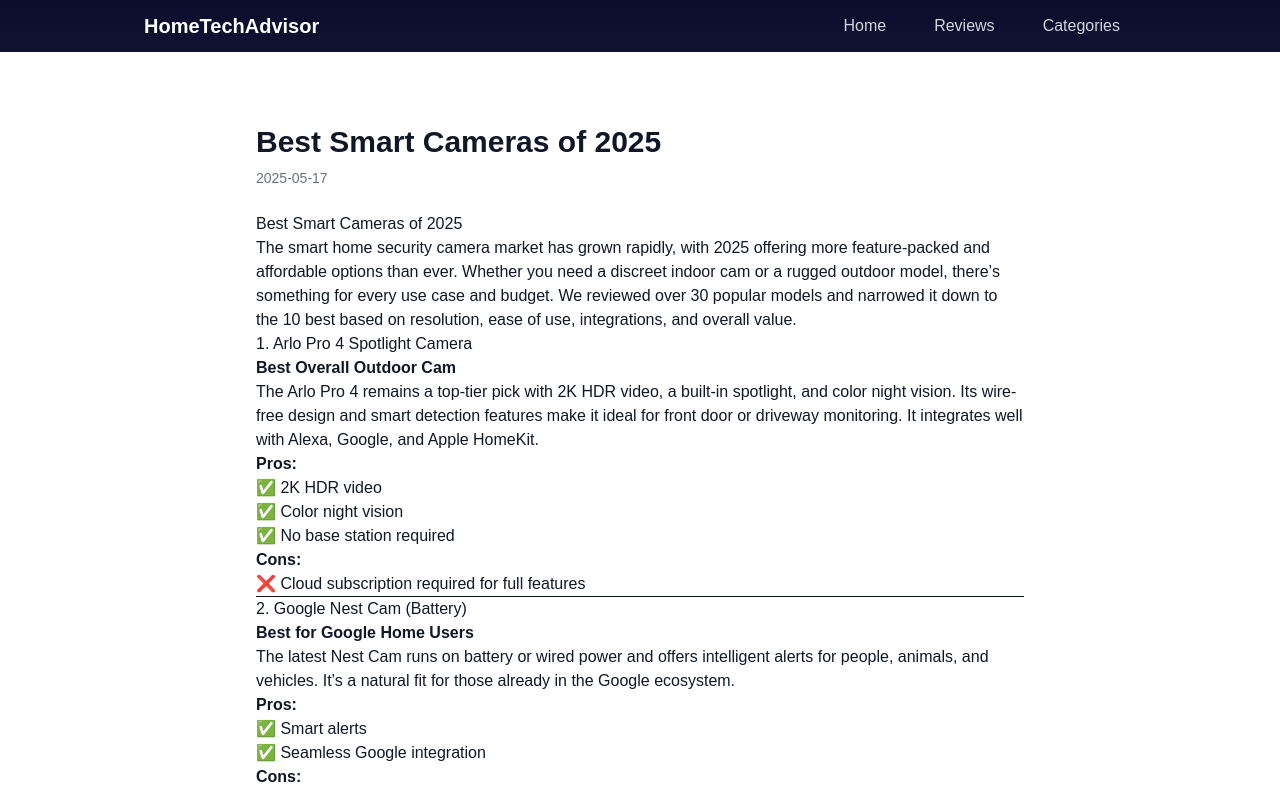
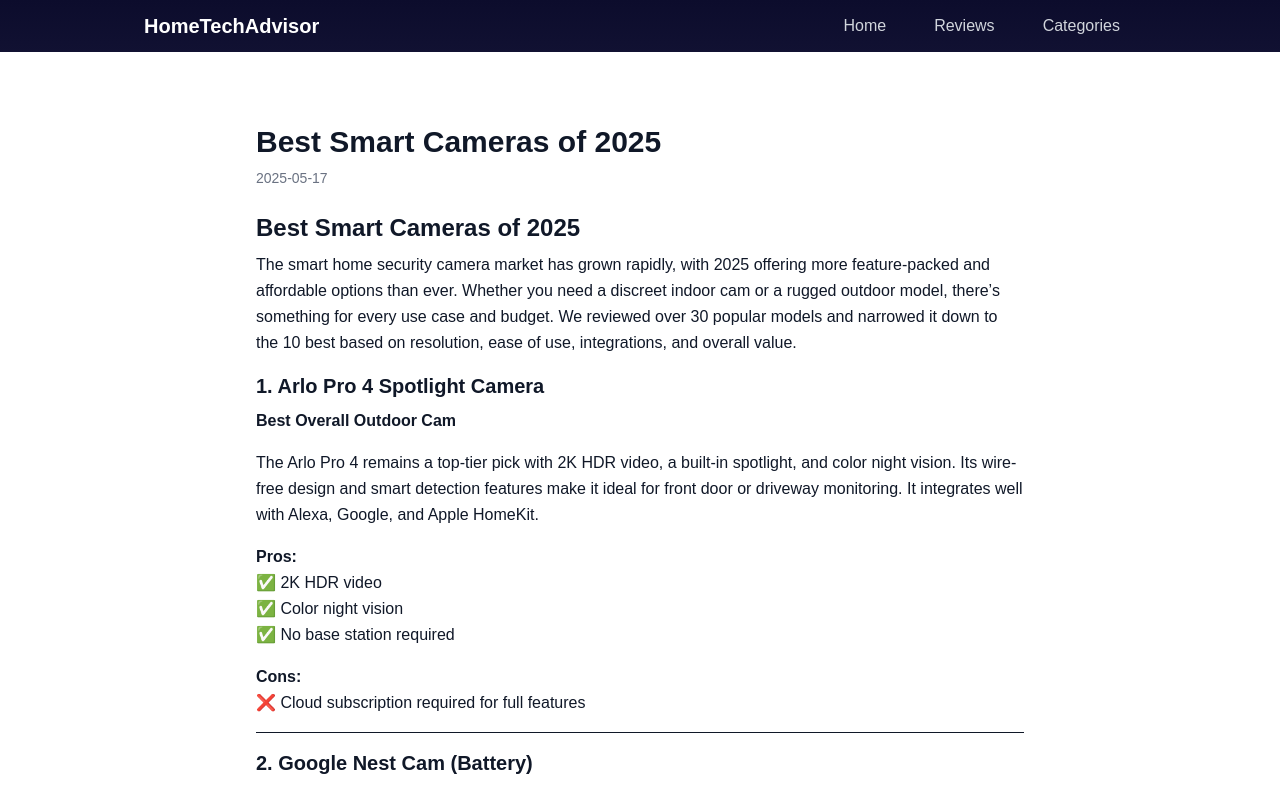
Before and after one commit to rbhullar2000/hometechadvisor, a Next.js app: page /articles/best-smart-cameras-2025 in a window 1280 px wide. Shown: the top 789 px of the page. Built offline with nearby package versions, Linux system fonts and the light colour scheme.

Commit message:
Update page.tsx

```diff
--- a/app/articles/[slug]/page.tsx
+++ b/app/articles/[slug]/page.tsx
@@ -2,14 +2,22 @@
 import path from 'path';
 import matter from 'gray-matter';
 import ReactMarkdown from 'react-markdown';
-import { notFound } from 'next/navigation';
 
-// ✅ Do NOT define a separate type — inline it to avoid type confusion
+export async function generateStaticParams() {
+  const files = fs.readdirSync(path.join(process.cwd(), 'content/articles'));
+  return files.map((filename) => ({
+    slug: filename.replace('.md', ''),
+  }));
+}
+
+// ✅ FIXED HERE: Inline type — this solves the build error
 export default async function Page({ params }: { params: { slug: string } }) {
   const { slug } = params;
   const filePath = path.join(process.cwd(), 'content/articles', `${slug}.md`);
 
-  if (!fs.existsSync(filePath)) return notFound();
+  if (!fs.existsSync(filePath)) {
+    return <main className="p-10">Article not found.</main>;
+  }
 
   const fileContent = fs.readFileSync(filePath, 'utf-8');
   const { content, data } = matter(fileContent);
@@ -21,16 +29,20 @@
         <p className="text-gray-500 text-sm mb-6">{data.date}</p>
 
         <div className="prose prose-gray max-w-none">
-          <ReactMarkdown>{content}</ReactMarkdown>
+          <ReactMarkdown
+            components={{
+              h1: (props) => <h1 className="text-2xl font-bold mt-6 mb-2" {...props} />,
+              h2: (props) => <h2 className="text-xl font-semibold mt-4 mb-2" {...props} />,
+              p: (props) => <p className="mb-4 leading-relaxed" {...props} />,
+              ul: (props) => <ul className="list-disc list-inside mb-4" {...props} />,
+              li: (props) => <li className="ml-4" {...props} />,
+              a: (props) => <a className="text-blue-600 hover:underline" {...props} />,
+            }}
+          >
+            {content}
+          </ReactMarkdown>
         </div>
       </div>
     </main>
   );
 }
-
-export async function generateStaticParams() {
-  const files = fs.readdirSync(path.join(process.cwd(), 'content/articles'));
-  return files.map((filename) => ({
-    slug: filename.replace('.md', ''),
-  }));
-}
```
